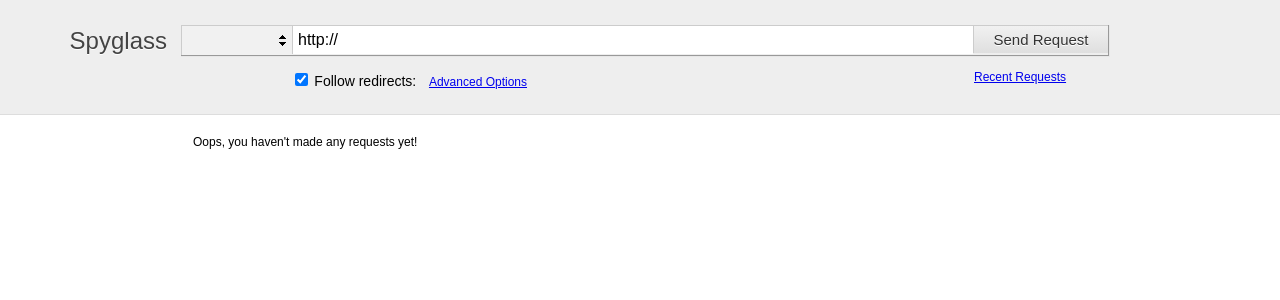
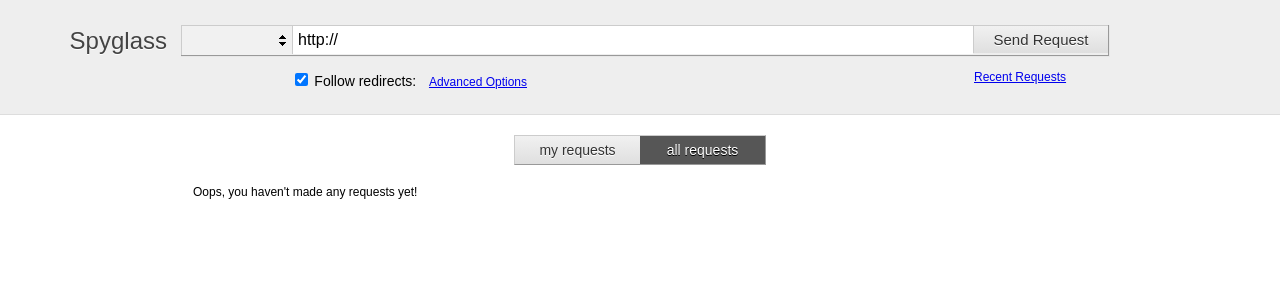
Before and after one commit to bleedingwolf/Spyglass, a Django app: template spyglass_demo/templates/spyglass/session_list.html in a window 1280 px wide. Shown: the top 300 px of the page. Run offline with Django 3.2, Linux system fonts and the light colour scheme; the template is opened without the code that fills it: values that come from a table or form of the project are taken from there, others are empty; parts of the project's set-up code (start-up, migrations or seed data) failed here and were passed over; some libraries are stand-ins or nearby versions.

Commit message:
Added ability to filter the request list to only your own requests.

```diff
--- a/spyglass/urls.py
+++ b/spyglass/urls.py
@@ -6,5 +6,8 @@
     (r'^sessions/(\d+)$', 'spyglass.views.session_detail'),
     (r'^sessions/(\d+)/is_complete\.json$', 'spyglass.views.session_completed_jsonp'),
     (r'^sessions/(\d+)/resend$', 'spyglass.views.session_resend'),
-    (r'^sessions/', 'spyglass.views.session_list'),
+
+    url(r'^sessions/$', 'django.views.generic.simple.redirect_to', {'url': '/sessions/mine'}, name='session_list'),
+    (r'^sessions/mine', 'spyglass.views.session_list_mine'),
+    (r'^sessions/all', 'spyglass.views.session_list_all'),
 )
--- a/spyglass_demo/media/css/spyglass.less
+++ b/spyglass_demo/media/css/spyglass.less
@@ -374,6 +374,40 @@
     }
 }
 
+#session-filter-control {
+    font-size: 14px;
+    height: 28px;
+    margin: 20px auto;
+    border: 1px solid #555;
+    width: 250px;
+
+    border-top: 1px solid #ccc;
+    border-left: 1px solid #ccc;
+    border-bottom: 1px solid #999;
+    border-right: 1px solid #999;
+
+    a {
+        width: 95px;
+        text-align: center;
+        display: block;
+        float: left;
+        padding: 6px 15px;
+        background: #f1f1f1;
+        background: -webkit-gradient(linear, 0% 0%, 0% 100%, from(#f1f1f1), to(#dfdfdf));
+
+        color: #333;
+        text-shadow: 0px 1px 0px #fff;
+        text-decoration: none;
+        cursor: pointer;
+    }
+
+    a.active {
+        color: white;
+        background: #565656;
+        text-shadow: 0px 1px 0px #000;
+    }
+}
+
 /* Fonts */
 
 @code-font: Monaco, 'Courier New', 'DejaVu Sans Mono', 'Bitstream Vera Sans Mono', monospace;
--- a/spyglass_demo/media/js/spyglass.js
+++ b/spyglass_demo/media/js/spyglass.js
@@ -5,6 +5,7 @@
     setupHttpSessionForm();
     setupPageFadeIn();
     setupAutoReloadingSessionPage();
+    highlightSessionListFilter();
 });
 
 function setupHttpSessionForm() {
@@ -81,6 +82,14 @@
     }
 
     setTimeout(checkWithServer, 1000);
+}
+
+function highlightSessionListFilter() {
+    if(window.location.pathname === '/sessions/mine') {
+        $('#my-requests-link').addClass('active');
+    } else {
+        $('#all-requests-link').addClass('active');
+    }
 }
 
 function setSelectionRange(textElem, selectionStart, selectionEnd) {
--- a/spyglass_demo/templates/spyglass/fragment_session_form.html
+++ b/spyglass_demo/templates/spyglass/fragment_session_form.html
@@ -17,7 +17,7 @@
     <a href="{% url spyglass.views.create_session %}" class="advanced-form-toggle">Basic Options</a>
     {% endif %}
 
-    <a href="{% url spyglass.views.session_list %}" class="recent-requests-link">Recent Requests</a>
+    <a href="{% url session_list %}" class="recent-requests-link">Recent Requests</a>
 
     <div class="advanced-options"{% if not use_advanced_form %} style="display: none;"{% endif %}>
         <label>Extra Headers</label>
--- a/spyglass_demo/templates/spyglass/session_detail.html
+++ b/spyglass_demo/templates/spyglass/session_detail.html
@@ -35,8 +35,8 @@
         </tr>
     {% endfor %}
     </table>
+    </div>
     {% endif %}
-    </div>
     {% endwith %}
 </div>
 
--- a/spyglass_demo/templates/spyglass/session_list.html
+++ b/spyglass_demo/templates/spyglass/session_list.html
@@ -5,6 +5,11 @@
 
 {% block content %}
 <div class="centered-content">
+
+    <p id="session-filter-control">
+       <a id="my-requests-link" href="{% url spyglass.views.session_list_mine %}">my requests</a>
+       <a id="all-requests-link" href="{% url spyglass.views.session_list_all %}">all requests</a></p>
+
     {% for session in session_list %}
 
         {% ifchanged session.time_requested.day %}
@@ -19,4 +24,5 @@
     <p>Oops, you haven't made any requests yet!</p>
     {% endfor %}
 </div>
+
 {% endblock content %}
```
Also changed, not shown: spyglass/views.py (+25 -3 lines).
